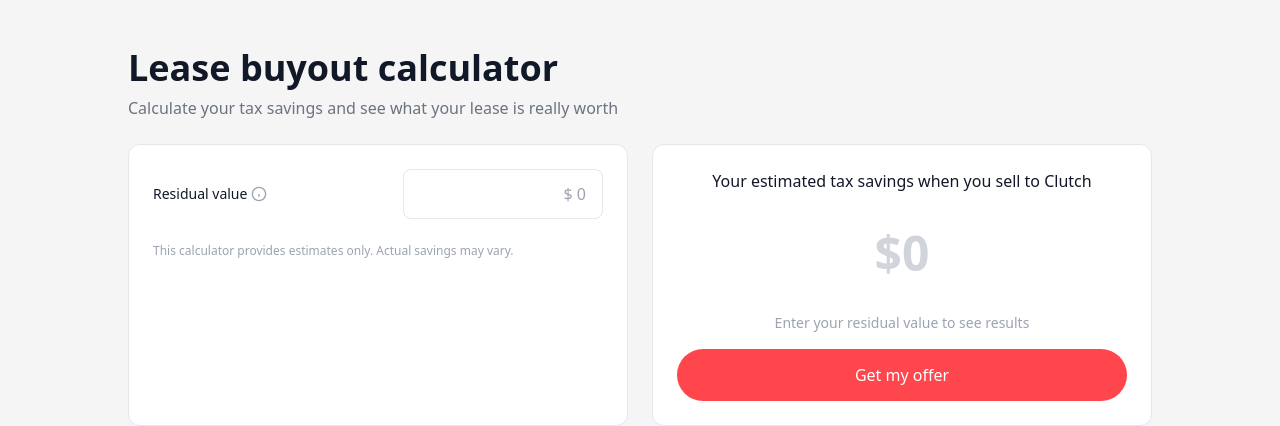
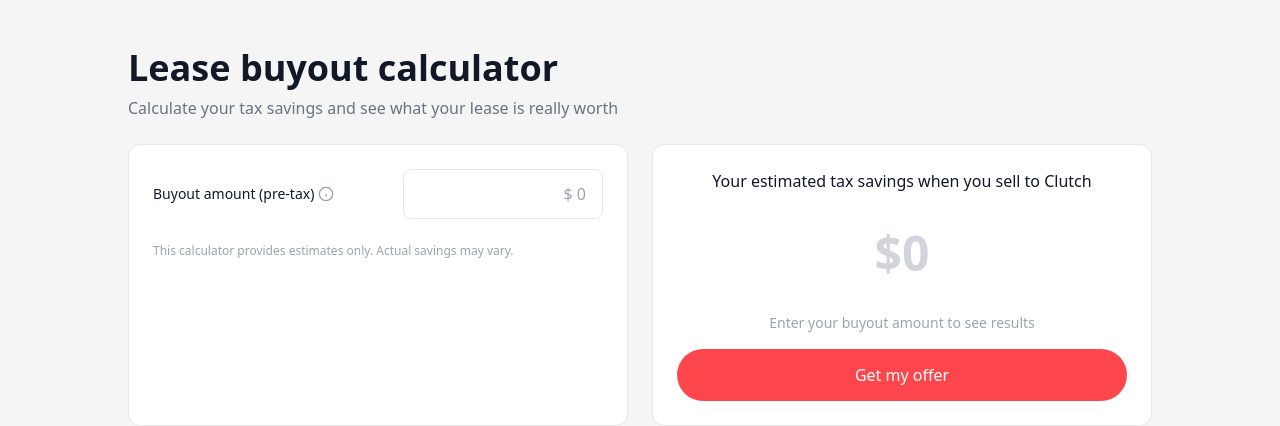
Before and after one commit to bensteffler/clutch-lease-calculator, a Next.js app: page / in a window 1280 px wide. Shown: the top 426 px of the page. Built offline with nearby package versions, Linux system fonts and the light colour scheme.

Commit message:
Change label from "Residual value" to "Buyout amount (pre-tax)"
More accurate terminology - customers get the full pre-tax payout
from their leasing company, not just the residual value.

Co-Authored-By: Claude Opus 4.5 <noreply@anthropic.com>

```diff
--- a/src/components/Calculator.tsx
+++ b/src/components/Calculator.tsx
@@ -30,12 +30,12 @@ export function Calculator() {
       <div className="bg-white rounded-xl border border-gray-200 p-6" style={{ overflow: 'visible' }}>
         <CurrencyInput
           id="buyoutAmount"
-          label="Residual value"
+          label="Buyout amount (pre-tax)"
           value={buyoutAmount}
           onChange={handleBuyoutChange}
           placeholder="$ 0"
           required
-          tooltip="The residual value is the price you can buy your vehicle for at the end of your lease. Find this on your lease agreement."
+          tooltip="The total amount to buy out your lease before tax. Contact your leasing company for a buyout quote."
         />
 
         <p className="text-xs text-gray-400 mt-6">
@@ -63,11 +63,11 @@ export function Calculator() {
 
         {buyoutAmount > 0 ? (
           <p className="text-sm text-gray-600 text-center mb-4">
-            Based on {formatCurrency(buyoutAmount)} residual × 13% HST
+            Based on {formatCurrency(buyoutAmount)} buyout × 13% HST
           </p>
         ) : (
           <p className="text-sm text-gray-400 text-center mb-4">
-            Enter your residual value to see results
+            Enter your buyout amount to see results
           </p>
         )}
 
```
Also changed, not shown: 1 other file (tests, documents, lock files or other folders).
